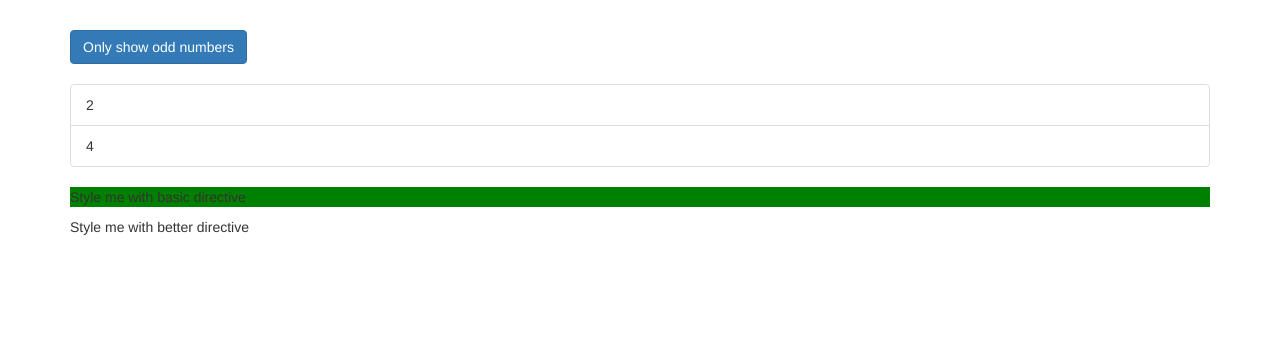
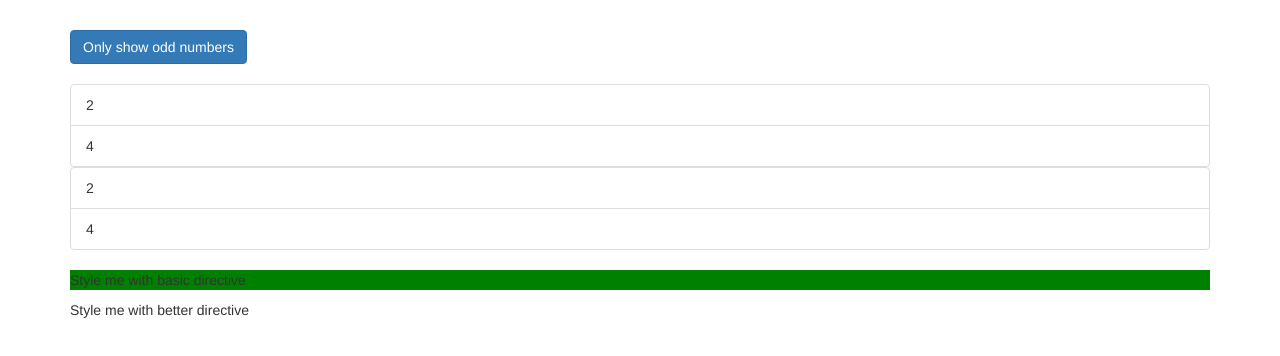
Before and after one commit to lgants/angular-directives, an Angular app: page / in a window 1280 px wide. Shown: the top 356 px of the page. Built offline with nearby package versions, Linux system fonts and the light colour scheme.

Commit message:
added notes about directives

```diff
--- a/src/app/app.component.html
+++ b/src/app/app.component.html
@@ -8,6 +8,7 @@
       <ul class="list-group">
         <div *ngIf="onlyOdd">
           <!-- can't have more than one structural directive on the same element (e.g. cannot use both ngFor and ngIf) -->
+          <!-- the * denotes a structural directive -->
           <li
             class="list-group-item"
             *ngFor="let odd of oddNumbers"
@@ -25,6 +26,18 @@
             {{ even }}
           </li>
         </div>
+        <!-- the structural directive used on the div container above is more natural, but could also be accomplished with the following (in the background, angular transforms the above into this): -->
+        <ng-template [ngIf]="!onlyOdd">
+          <div>
+            <li
+              class="list-group-item"
+              *ngFor="let even of evenNumbers"
+              [ngClass]="{odd: even % 2 !== 0}"
+              [ngStyle]="{backgroundColor: even % 2 !== 0 ? 'yellow' : transparent}">
+              {{ even }}
+            </li>
+          </div>
+        </ng-template>
       </ul>
       <p appBasicHighlight>Style me with basic directive</p>
       <!-- <p appBetterHighlight>Style me with better directive</p> -->
```
